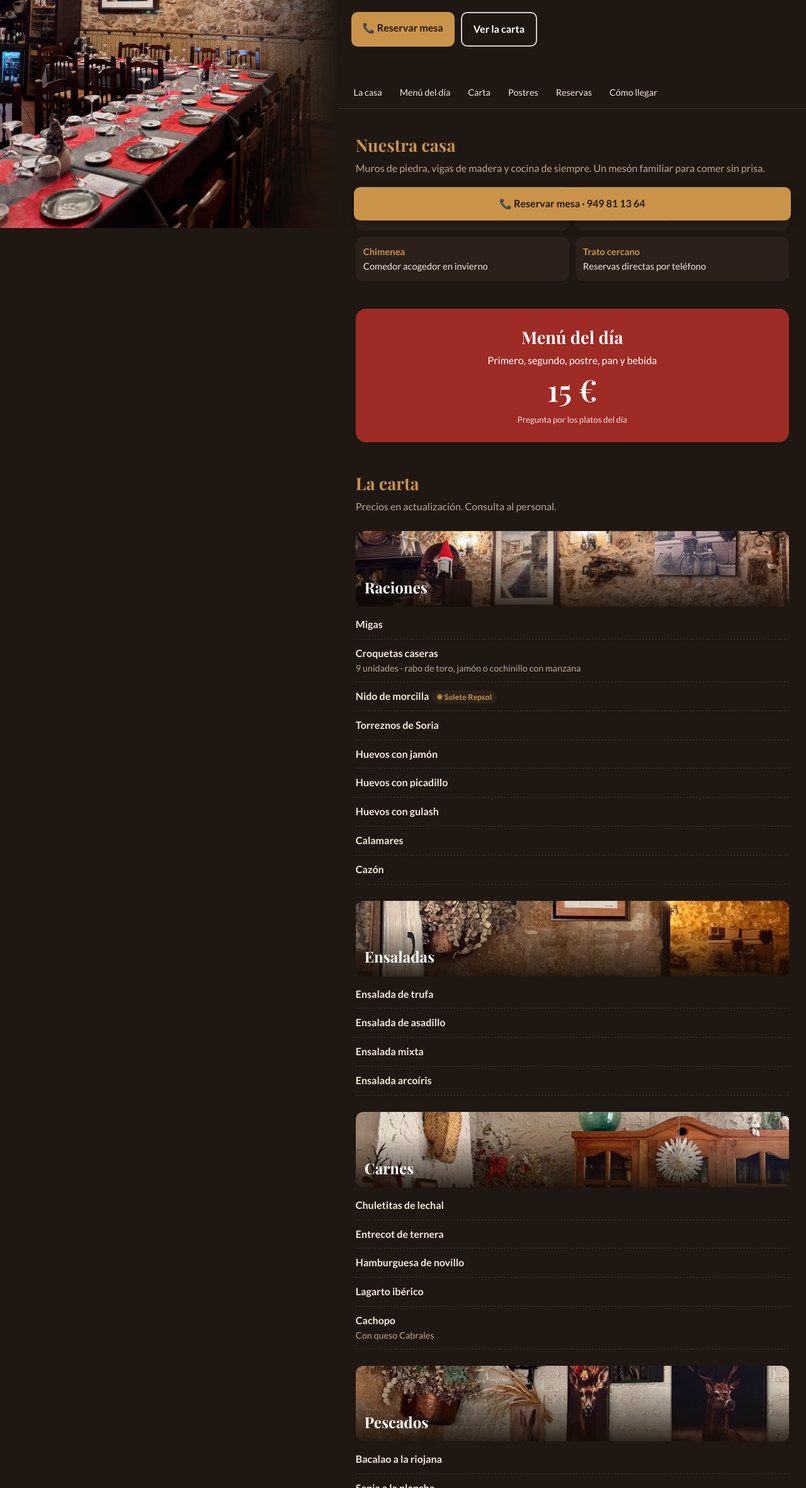
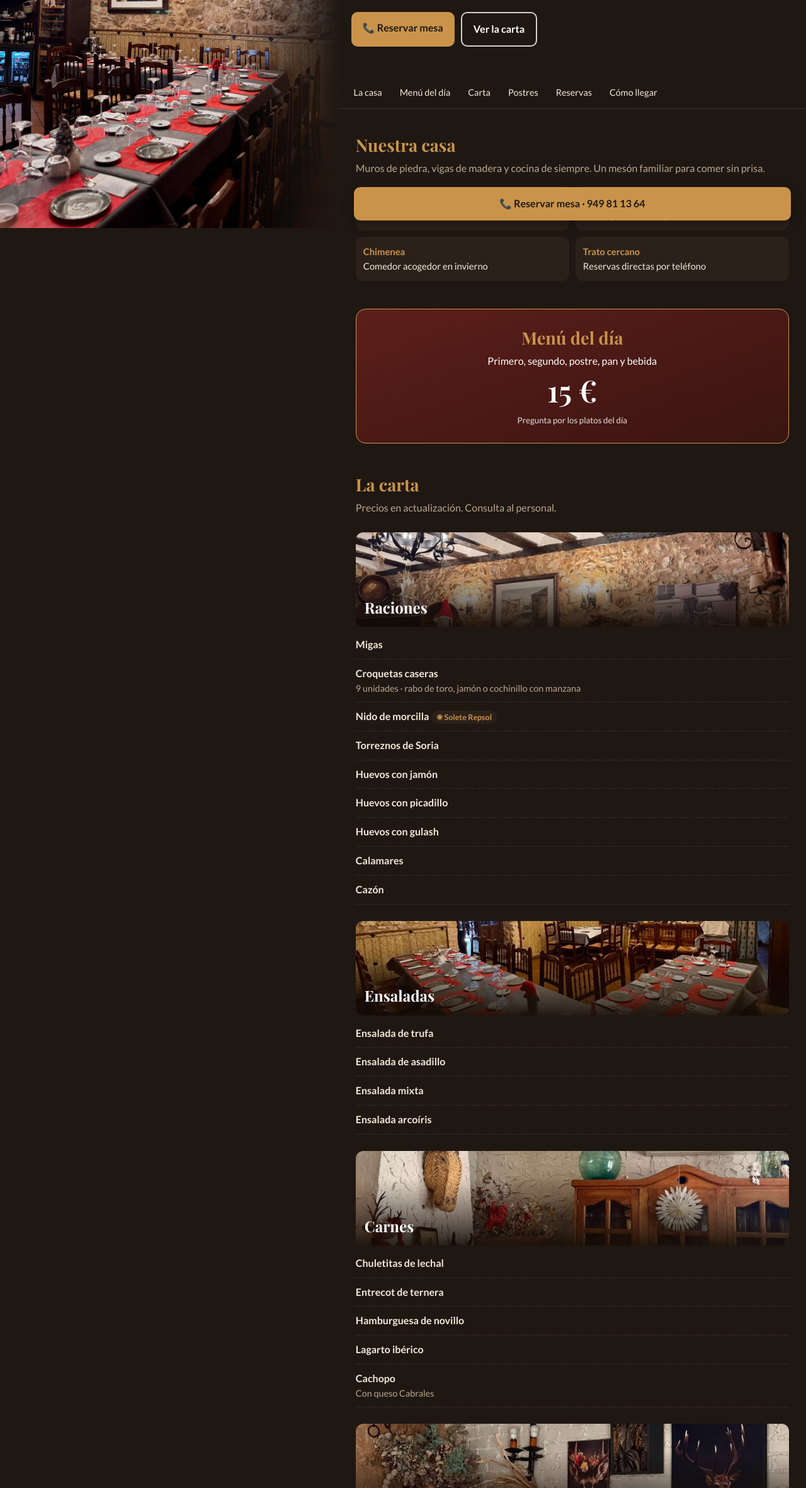
Before and after one commit to juliocgc97/carta-la-esquinita, a plain HTML site: page index.html in a window 1280 px wide. Shown: the part 438-2800 px from the top of the page at 63% size. Drawn offline with nearby package versions, Linux system fonts and the light colour scheme; a web font is replaced by a local one.

Commit message:
Arreglar mosaico, cabeceras de carta y menú del día

```diff
--- a/index.html
+++ b/index.html
@@ -17,7 +17,7 @@
 
   /* Portada */
   .hero{min-height:92vh;display:flex;flex-direction:column;justify-content:flex-end;color:#fff;padding:32px 20px 48px;
-    background:linear-gradient(180deg,rgba(20,12,6,.15) 0%,rgba(20,12,6,.55) 45%,#1f1712 100%),url(img/salon-vigas.jpg) center/cover}
+    background:linear-gradient(180deg,rgba(20,12,6,.15) 0%,rgba(20,12,6,.55) 45%,#1f1712 100%),url(img/salon-vigas.jpg) 25% center/cover}
   .hero-in{max-width:720px;margin:0 auto;width:100%}
   .badge{display:inline-block;background:var(--acento);color:#1f1712;border-radius:20px;padding:5px 14px;font-size:.85rem;font-weight:700}
   .hero h1{font-family:'Playfair Display',serif;font-size:3rem;line-height:1.05;margin:14px 0 8px}
@@ -42,8 +42,8 @@
   .rasgos b{display:block;color:var(--acento)}
 
   /* Menú del día */
-  .menu-dia{background:var(--vino);color:#fff;border-radius:16px;padding:24px;text-align:center}
-  .menu-dia h2{color:#fff}
+  .menu-dia{background:linear-gradient(160deg,#5c1f1a,#3a1411);border:1px solid var(--acento);color:#fff;border-radius:16px;padding:24px;text-align:center}
+  .menu-dia h2{color:var(--acento)}
   .menu-dia .precio{font-family:'Playfair Display',serif;font-size:3rem;line-height:1.1;margin:8px 0}
   .menu-dia small{opacity:.85}
 
@@ -67,18 +67,18 @@
   /* Mosaico de fotos */
   .mosaico{display:grid;grid-template-columns:1fr 1fr;grid-auto-rows:150px;gap:8px}
   .mosaico img{width:100%;height:100%;object-fit:cover;border-radius:12px}
-  .mosaico img:first-child{grid-row:span 2}
-  .mosaico img:nth-child(4){grid-column:span 2}
+  .mosaico img:first-child{grid-column:span 2;grid-row:span 2}
+
 
   /* Cabeceras de la carta con foto */
-  .cat h3{height:120px;display:flex;align-items:flex-end;padding:12px 14px;border:0;border-radius:12px;color:#fff;font-size:1.5rem;
-    background:linear-gradient(180deg,transparent 30%,rgba(20,12,6,.85)),var(--foto) center/cover;margin-bottom:6px}
+  .cat h3{height:150px;display:flex;align-items:flex-end;padding:12px 14px;border:0;border-radius:12px;color:#fff;font-size:1.5rem;
+    background:linear-gradient(180deg,transparent 30%,rgba(20,12,6,.9)),var(--foto) var(--pos,center)/cover;margin-bottom:6px}
 
   /* Escritorio: foto fija al lado que cambia con cada sección */
   .lado{display:none}
   @media(min-width:1000px){
     .lado{display:block;position:fixed;top:0;left:0;bottom:0;width:42vw}
-    .lado img{position:absolute;inset:0;width:100%;height:100%;object-fit:cover;opacity:0;transition:opacity .8s}
+    .lado img{position:absolute;inset:0;width:100%;height:100%;object-fit:cover;object-position:25% center;opacity:0;transition:opacity .8s}
     .lado img.on{opacity:1}
     .lado::after{content:"";position:absolute;inset:0;background:linear-gradient(90deg,transparent 70%,var(--bg))}
     .derecha{margin-left:42vw}
@@ -149,7 +149,7 @@
     <h2>La carta</h2>
     <p class="sub">Precios en actualización. Consulta al personal.</p>
 
-    <div class="cat" id="raciones" data-foto="mesa-larga"><h3 style="--foto:url(img/mesa-larga.jpg)">Raciones</h3>
+    <div class="cat" id="raciones" data-foto="mesa-larga"><h3 style="--foto:url(img/mesa-larga.jpg);--pos:center 40%">Raciones</h3>
       <div class="plato"><div><b>Migas</b></div></div>
       <div class="plato"><div><b>Croquetas caseras</b><p>9 unidades · rabo de toro, jamón o cochinillo con manzana</p></div></div>
       <div class="plato"><div><b>Nido de morcilla</b><span class="solete">☀ Solete Repsol</span></div></div>
@@ -161,7 +161,7 @@
       <div class="plato"><div><b>Cazón</b></div></div>
     </div>
 
-    <div class="cat" id="ensaladas" data-foto="rincon"><h3 style="--foto:url(img/rincon.jpg)">Ensaladas</h3>
+    <div class="cat" id="ensaladas" data-foto="salon"><h3 style="--foto:url(img/salon.jpg);--pos:center 60%">Ensaladas</h3>
       <div class="plato"><div><b>Ensalada de trufa</b></div></div>
       <div class="plato"><div><b>Ensalada de asadillo</b></div></div>
       <div class="plato"><div><b>Ensalada mixta</b></div></div>
@@ -176,7 +176,7 @@
       <div class="plato"><div><b>Cachopo</b><p>Con queso Cabrales</p></div></div>
     </div>
 
-    <div class="cat" id="pescados" data-foto="ciervos"><h3 style="--foto:url(img/ciervos.jpg)">Pescados</h3>
+    <div class="cat" id="pescados" data-foto="ciervos"><h3 style="--foto:url(img/ciervos.jpg);--pos:right 45%">Pescados</h3>
       <div class="plato"><div><b>Bacalao a la riojana</b></div></div>
       <div class="plato"><div><b>Sepia a la plancha</b></div></div>
       <div class="plato"><div><b>Pata de pulpo a la gallega</b></div></div>
@@ -185,7 +185,7 @@
       <div class="plato"><div><b>Fritura de pescado</b></div></div>
     </div>
 
-    <div class="cat" id="postres" data-foto="lampara"><h3 style="--foto:url(img/lampara.jpg)">Postres caseros</h3>
+    <div class="cat" id="postres" data-foto="lampara"><h3 style="--foto:url(img/lampara.jpg);--pos:center 30%">Postres caseros</h3>
       <p class="nota">Todos nuestros postres a 6 €</p>
       <div class="plato"><div><b>Tarta de queso</b></div><span class="precio-p">6 €</span></div>
       <div class="plato"><div><b>Tarta de manzana con dátiles</b></div><span class="precio-p">6 €</span></div>
```
